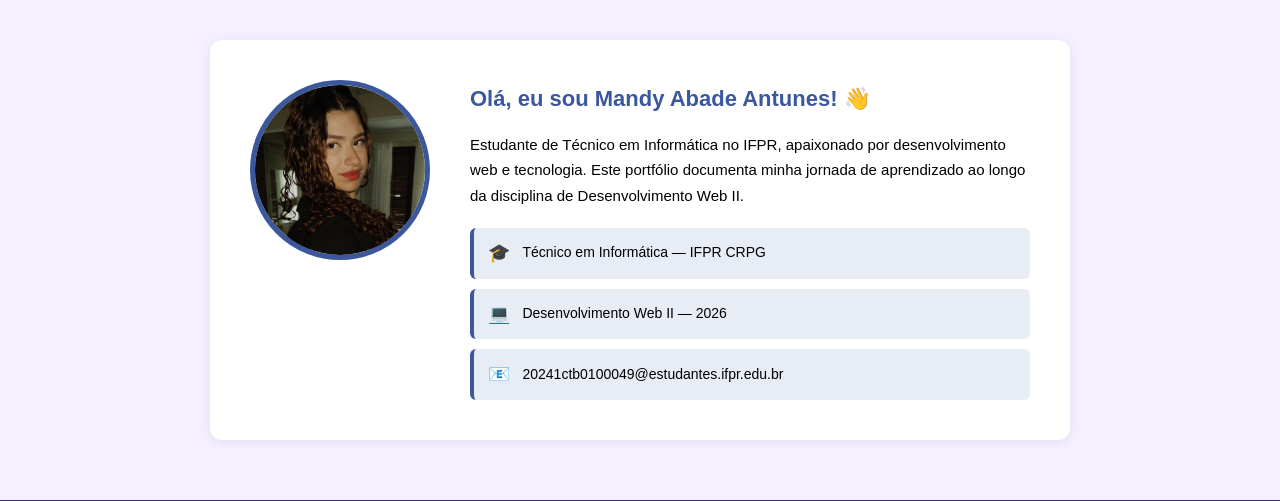
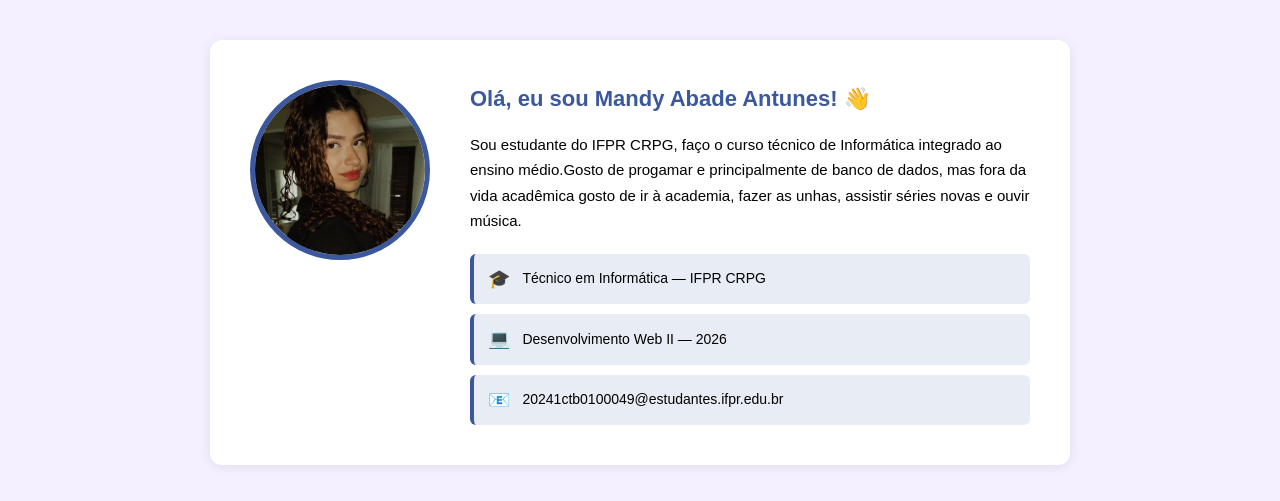
Before and after one commit to mandyabade/2026-DWII, a PHP site: page / in a window 1280 px wide. Shown: the part 67-568 px from the top of the page. Run offline with PHP 8.4, Linux system fonts and the light colour scheme.

```diff
--- a/02_projetoPHP-02_refatorado/index.php
+++ b/02_projetoPHP-02_refatorado/index.php
@@ -19,10 +19,10 @@ $pagina_atual  = 'inicio';
 $caminho_raiz  = './';
 $titulo_pagina = 'Portfólio — Mandy Abade Antunes';
 $nome      = 'Mandy Abade Antunes';
-$descricao = 'Estudante de Técnico em Informática no IFPR, '
-           . 'apaixonado por desenvolvimento web e tecnologia. '
-           . 'Este portfólio documenta minha jornada de aprendizado '
-           . 'ao longo da disciplina de Desenvolvimento Web II.';
+$descricao = 'Sou estudante do IFPR CRPG, faço o curso técnico de Informática integrado ao ensino médio.'
+            . 'Gosto de progamar e principalmente de banco de dados, '
+            . 'mas fora da vida acadêmica gosto de ir à academia, fazer as unhas,'
+            . ' assistir séries novas e ouvir música.';
 $email     = '20241ctb0100049@estudantes.ifpr.edu.br';
 
 ?>
```
